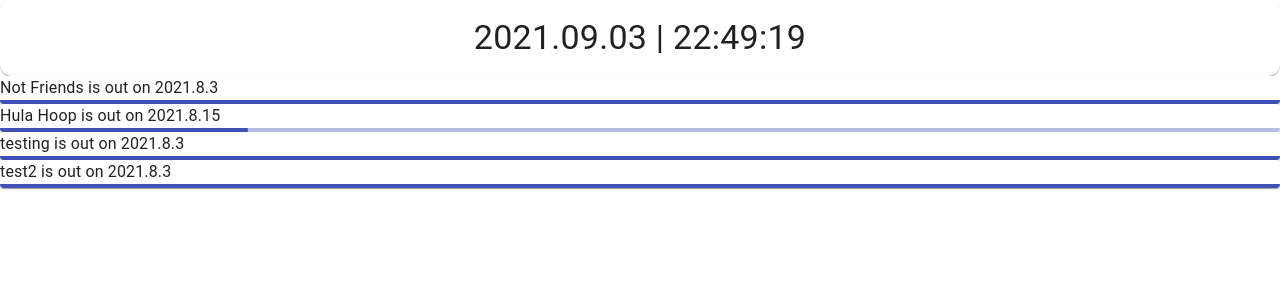
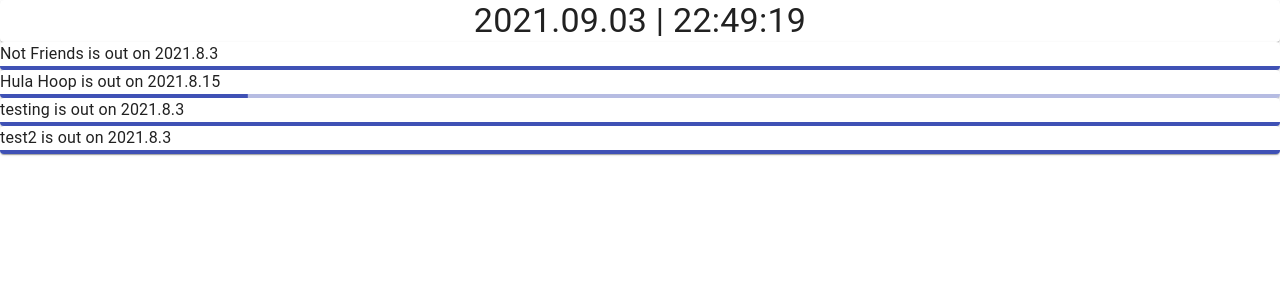
Before and after one commit to adcbotwastaken/countdown, a React (Create React App) app: page / in a window 1280 px wide. Shown: the top 300 px of the page. Built offline with nearby package versions, Linux system fonts and the light colour scheme.

Commit message:
changed styling

```diff
--- a/src/components/Clock.js
+++ b/src/components/Clock.js
@@ -10,8 +10,7 @@ const useStyles = makeStyles({
         textAlign: "center"
     },
     cardStyle: {
-        padding: "17px",
-        borderRadius: 12
+        borderRadius: 4
     }
 });
 
```
